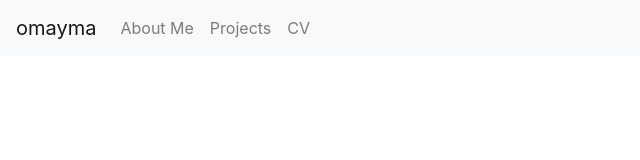
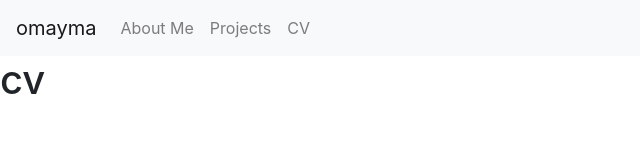
Before and after one commit to omaymaahmad/react-profile, a React (Create React App) app: page /cv in a window 1280 px wide. Shown: the top 160 px of the page, without its empty margins (0-640 px from the left). Built offline with nearby package versions, Linux system fonts and the light colour scheme.

Commit message:
feat: added routing for cv page

```diff
--- a/src/App.js
+++ b/src/App.js
@@ -2,6 +2,8 @@ import { BrowserRouter as Router, Route } from "react-router-dom";
 import NavBar from './Components/NavBar';
 import AboutMe from './Components/AboutMe';
 import Projects from './Components/Projects';
+import CV from './Components/CV';
+
 
 function App() {
   return (
@@ -11,6 +13,7 @@ function App() {
       < NavBar />
       < Route exact path="/" component={AboutMe}/>
       < Route exact path="/projects" component={Projects}/>
+      < Route exact path="/cv" component={CV}/>
     </Router>
     </>
   );
--- /dev/null
+++ b/src/Components/CV.js
@@ -0,0 +1,9 @@
+import React from 'react';
+
+function CV () {
+    return (
+        <h1>cv</h1>
+    )
+}
+
+export default CV;
```
